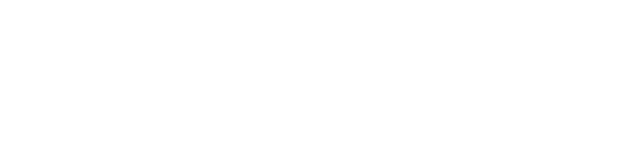
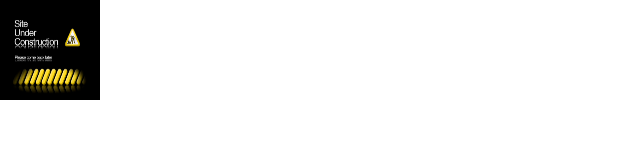
Before and after one commit to sunnytocode/hideaway, a plain HTML site: page index.html in a window 1280 px wide. Shown: the whole page, without its empty margins (0-640 px from the left). Drawn offline with nearby package versions, Linux system fonts and the light colour scheme.

Commit message:
Third commit

```diff
--- a/index.html
+++ b/index.html
@@ -3,8 +3,7 @@
 <head>
   <!-- metadata goes in head -->
   <title>HIDEAWAY</title>
-  <title>Git hub test</title>
-  <title>cloudbuild test</title>
+  <td><img src="site-under-construction.jpg" width="100" height="100" width="100"></td>
   <link rel="stylesheet" type="text/css" href="bootstrap.css">
   </head>
   <body>
```
Also changed, not shown: site-under-construction.jpg (added).
